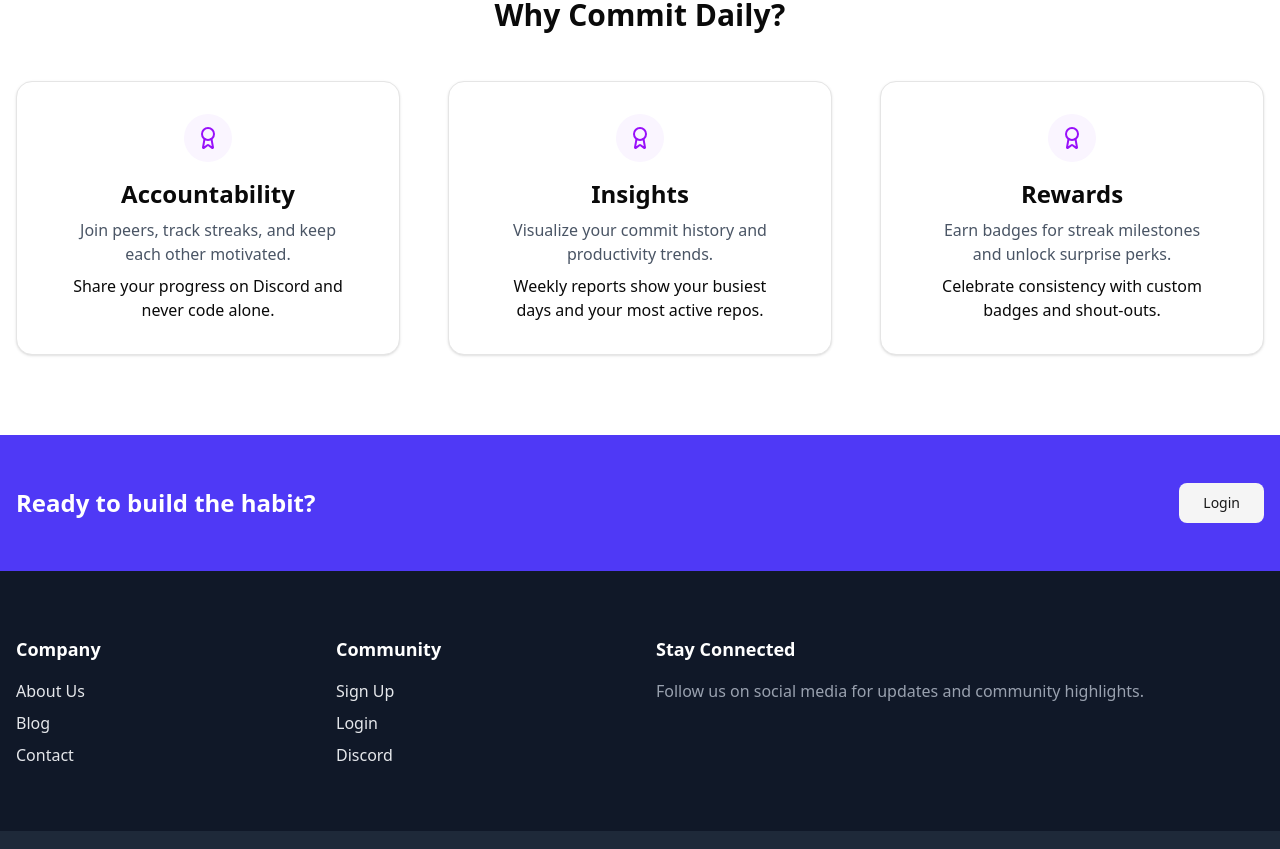
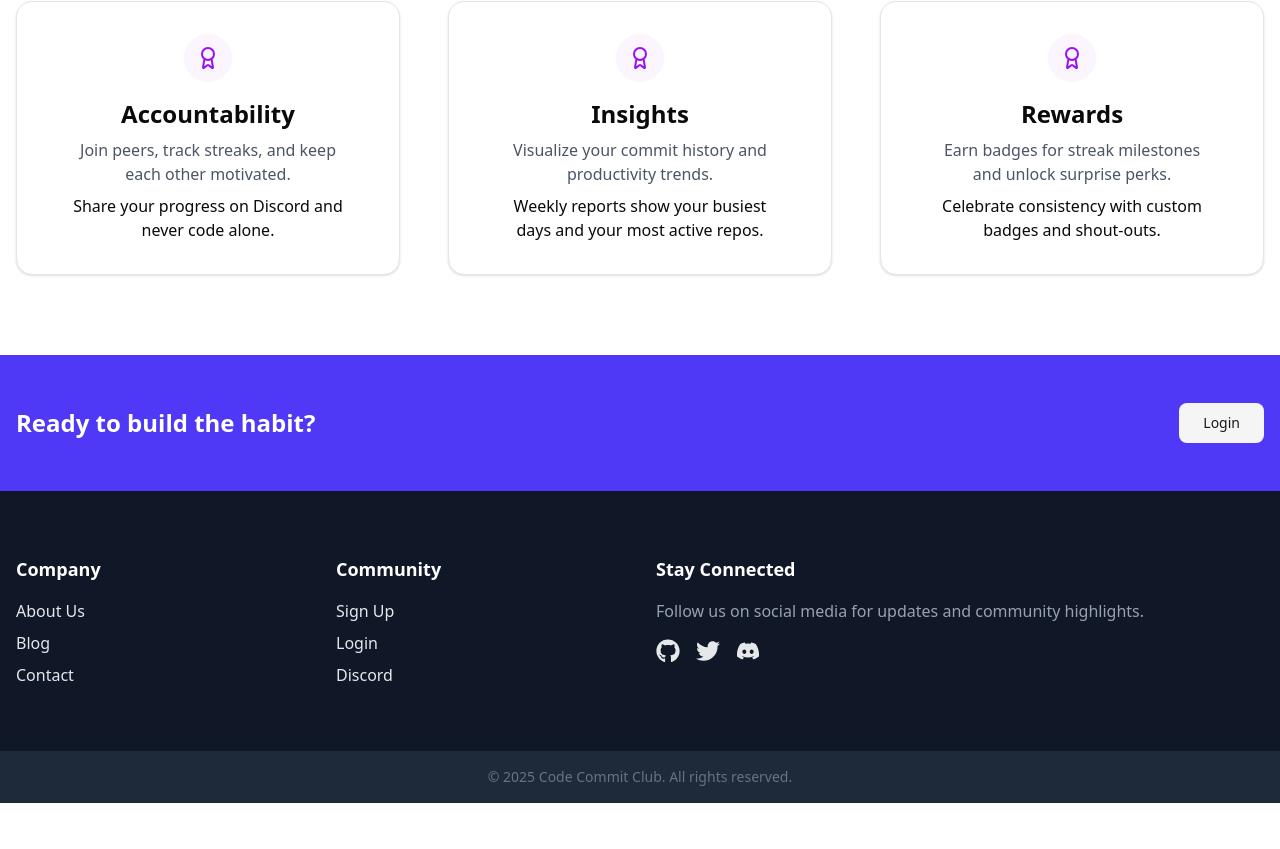
Before and after one commit to ktown5422/code-commit-club, a Next.js app: page / in a window 1280 px wide. Shown: the part 873-1722 px from the top of the page. After the commit the page ends 1676 px from the top, so only its background shows below. Built offline with nearby package versions, Linux system fonts and the light colour scheme.

Commit message:
update icons - KT

```diff
--- a/app/page.tsx
+++ b/app/page.tsx
@@ -46,7 +46,7 @@ export default function HomePage() {
       </section>
 
       <section>
-        <Container className="py-20">
+        <Container className="pb-20">
           <h2 className="text-3xl font-bold text-center mb-12">
             Why Commit Daily?
           </h2>
--- a/components/Footer.tsx
+++ b/components/Footer.tsx
@@ -1,6 +1,7 @@
 import Link from "next/link"
 import Container from "../components/Container"
 import { Button } from "../styleguide/components/ui/button"
+import { FaDiscord, FaGithub, FaTwitter } from "react-icons/fa"
 
 export default function Footer() {
     return (
@@ -70,7 +71,17 @@ export default function Footer() {
                         <p className="mb-4 text-gray-400">
                             Follow us on social media for updates and community highlights.
                         </p>
-
+                        <div className="flex space-x-4">
+                            <Link className="hover:text-white" href="https://github.com/your-org">
+                                <FaGithub className="w-6 h-6" />
+                            </Link>
+                            <Link className="hover:text-white" href="https://twitter.com/your-handle">
+                                <FaTwitter className="w-6 h-6" />
+                            </Link>
+                            <Link className="hover:text-white" href="https://discord.gg/your-invite">
+                                <FaDiscord className="w-6 h-6" />
+                            </Link>
+                        </div>
                     </div>
                 </Container>
             </div>
--- a/package.json
+++ b/package.json
@@ -18,6 +18,7 @@
     "next": "15.3.3",
     "react": "^19.0.0",
     "react-dom": "^19.0.0",
+    "react-icons": "^5.5.0",
     "tailwind-merge": "^3.3.1"
   },
   "devDependencies": {
```
Also changed, not shown: 1 other file (tests, documents, lock files or other folders).
